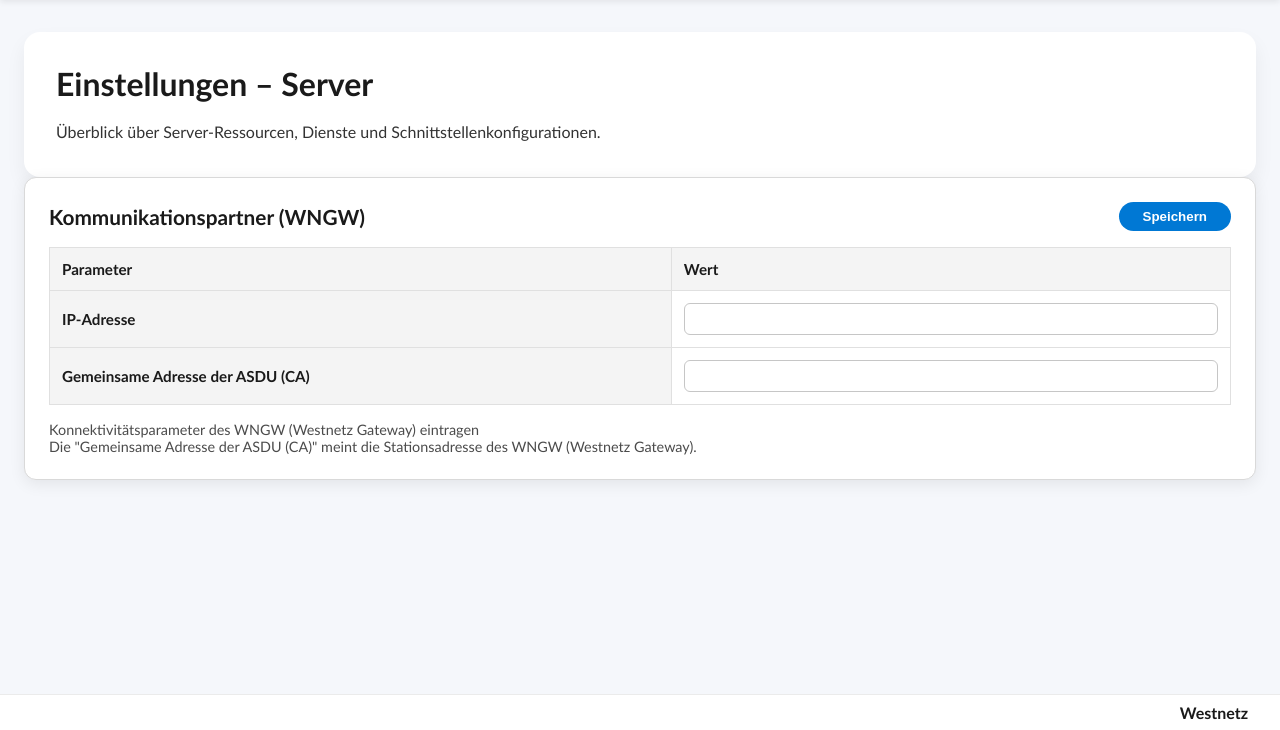
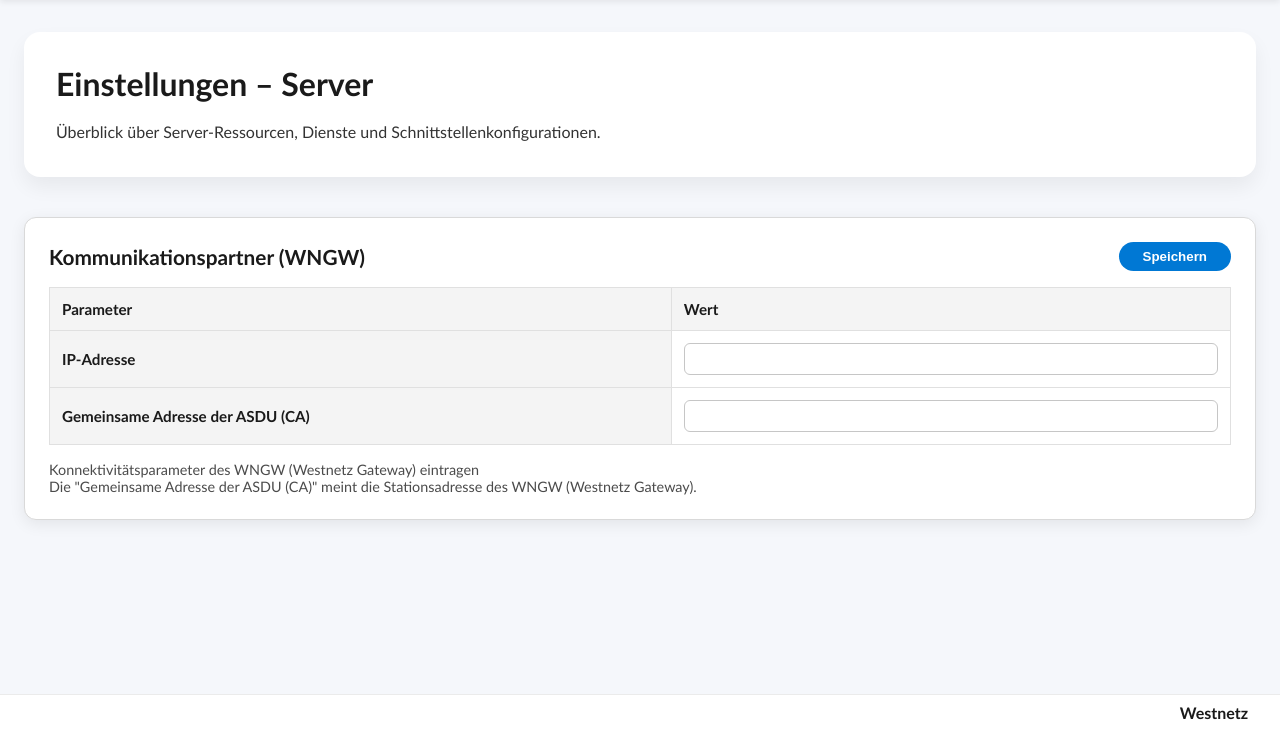
Before and after one commit to RevolutionaryAd67/WNGW-Test-Tool-2.0, a Flask app: page /einstellungen/server in a window 1280 px wide. Shown: the part 70-800 px from the top of the page. Run offline with Flask 3, Linux system fonts and the light colour scheme.

Commit message:
Increase spacing on server page

```diff
--- a/frontend/templates/server.html
+++ b/frontend/templates/server.html
@@ -4,13 +4,19 @@
 {% block extra_css %}
     {{ super() }}
     <link rel="stylesheet" href="{{ url_for('component_asset', filename='input-box/input_box.css') }}">
+    <style>
+        .server-page .page-section {
+            margin-bottom: 2.5rem;
+        }
+    </style>
 {% endblock %}
 
 {% block content %}
-<section class="page-section">
-    <h1>{{ heading }}</h1>
-    <p>{{ description }}</p>
-</section>
+<div class="server-page">
+    <section class="page-section">
+        <h1>{{ heading }}</h1>
+        <p>{{ description }}</p>
+    </section>
 
 {% set columns = [
     {"key": "parameter", "label": "Parameter", "type": "header"},
@@ -34,7 +40,8 @@
     "values": input_box_values("einstellungen_server", "kommunikationspartner", columns, rows)
 } %}
 
-{{ input_box_component.render(kommunikationspartner_box) }}
+    {{ input_box_component.render(kommunikationspartner_box) }}
+</div>
 {% endblock %}
 
 {% block extra_js %}
```
